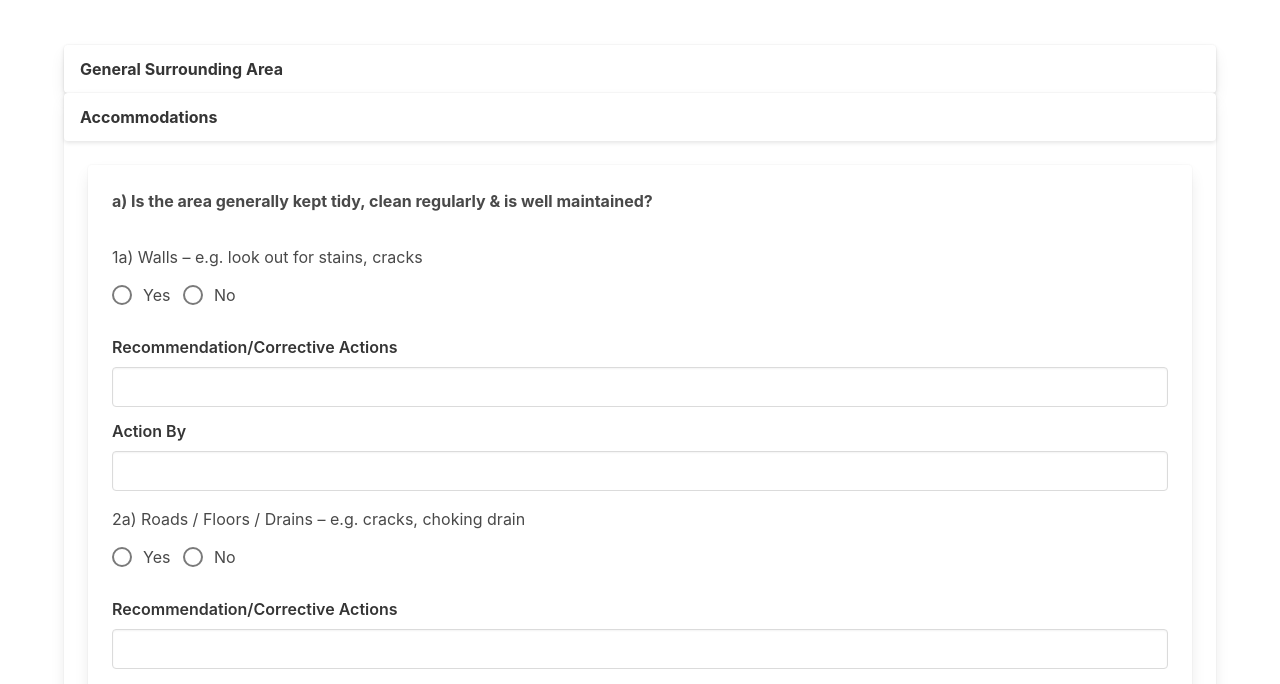
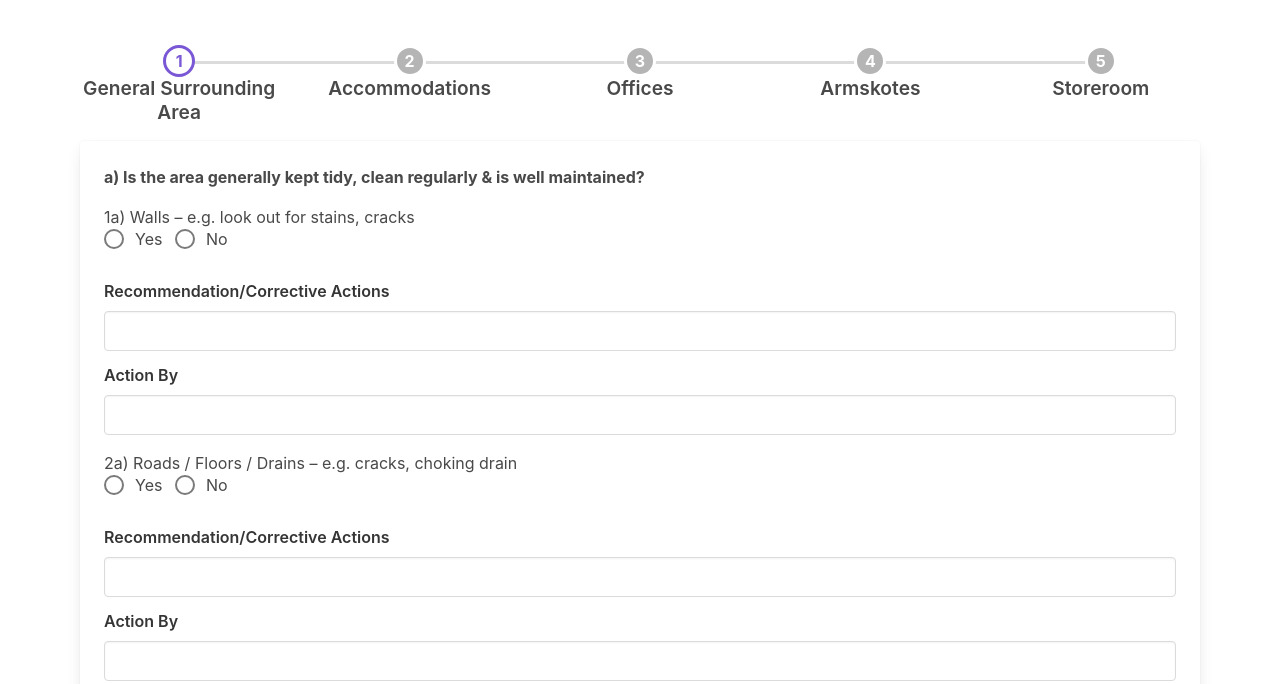
Before and after one commit to sbntech-team/wsc-test, a plain HTML site: page index.html in a window 1280 px wide. Shown: the part 87-771 px from the top of the page. Drawn offline with nearby package versions, Linux system fonts and the light colour scheme.

Commit message:
use steps instead of accordian

```diff
--- a/index.html
+++ b/index.html
@@ -10,6 +10,7 @@
     <script src="https://cdn.jsdelivr.net/npm/vue@2.6.12/dist/vue.js"></script>
     <script src="https://unpkg.com/buefy/dist/buefy.min.js"></script>
     <link rel="stylesheet" href="https://unpkg.com/buefy/dist/buefy.min.css">
+    <link rel="stylesheet" href="https://cdn.materialdesignicons.com/5.3.45/css/materialdesignicons.min.css">
 </head>
 
 <body>
@@ -18,7 +19,7 @@
             <form class="container">
                 <h1 class="title">Workplace Safety Inspection Checklist</h1>
                 <br />
-                <b-collapse class="card" animation="slide" v-for="(section, index) in questions" :key="index"
+                <!-- <b-collapse class="card" animation="slide" v-for="(section, index) in questions" :key="index"
                     :open="isOpen == index" @open="isOpen = index">
                     <div slot="trigger" slot-scope="props" class="card-header" role="button">
                         <p class="card-header-title">
@@ -54,9 +55,36 @@
                             </div>
                         </div>
                     </div>
-                </b-collapse>
+                </b-collapse> -->
+                <b-steps v-model="activeStep" mobile-mode="compact" @input="scrollToTop">
+                    <b-step-item :step="index + 1" :label="section.name" clickable v-for="(section, index) in questions"
+                        :key="index">
+                        <div class="card mb-4" v-for="(question, qindex) in section.questions" :key="qindex">
+                            <div class="card-content">
+                                <p class="has-text-weight-bold">{{`${question.letter})  ${question.name}`}}</p>
+                                <div class="container pt-4" v-for="(subq, sindex) in question.subQuestions"
+                                    :key="sindex">
+                                    <p v-if="question.subQuestions.length > 1">
+                                        {{`${sindex+1}${question.letter}) ${subq.qn}`}}
+                                    </p>
+                                    <div class="block">
+                                        <b-radio v-model="subq.answerBool" :native-value="true">Yes</b-radio>
+                                        <b-radio v-model="subq.answerBool" :native-value="false">No</b-radio>
+                                    </div>
+                                    <b-field label="Recommendation/Corrective Actions">
+                                        <b-input v-model="subq.actions"></b-input>
+                                    </b-field>
+                                    <b-field label="Action By">
+                                        <b-input v-model="subq.by"></b-input>
+                                    </b-field>
+                                </div>
+                            </div>
+                        </div>
+                    </b-step-item>
+                </b-steps>
+                <br />
+                <b-button type="is-success" expanded v-if="canSubmit">Submit</b-button>
             </form>
-
         </section>
     </main>
     <script>
@@ -64,10 +92,41 @@
             el: "#app",
             data() {
                 return {
-                    isOpen: 1,
+                    activeStep: 0,
                     questions: questionsObj
                 }
-            }
+            },
+            computed: {
+                canSubmit() {
+                    let retBool = true;
+                    for (const section of this.questions) {
+                        for (const question of section.questions) {
+                            for (const subq of question.subQuestions) {
+                                if (subq.answerBool === null) {
+                                    retBool = false;
+                                    break;
+                                }
+                            }
+                            if (retBool === false) {
+                                break;
+                            }
+                        }
+                        if (retBool === false) {
+                            break;
+                        }
+                    }
+                    return retBool;
+                }
+            },
+            methods: {
+                scrollToTop() {
+                    const c = document.documentElement.scrollTop || document.body.scrollTop;
+                    if (c > 0) {
+                        window.requestAnimationFrame(this.scrollToTop);
+                        window.scrollTo(0, c - c / 8);
+                    }
+                }
+            },
         })
     </script>
 </body>
```
